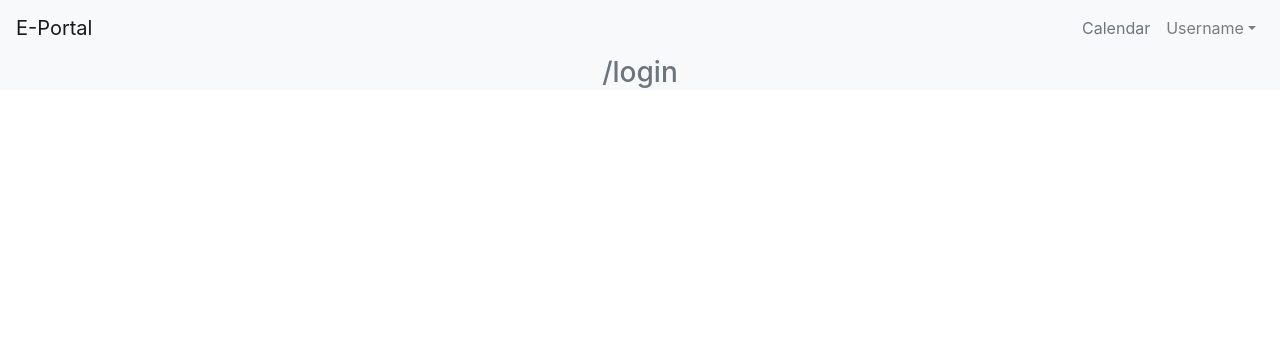
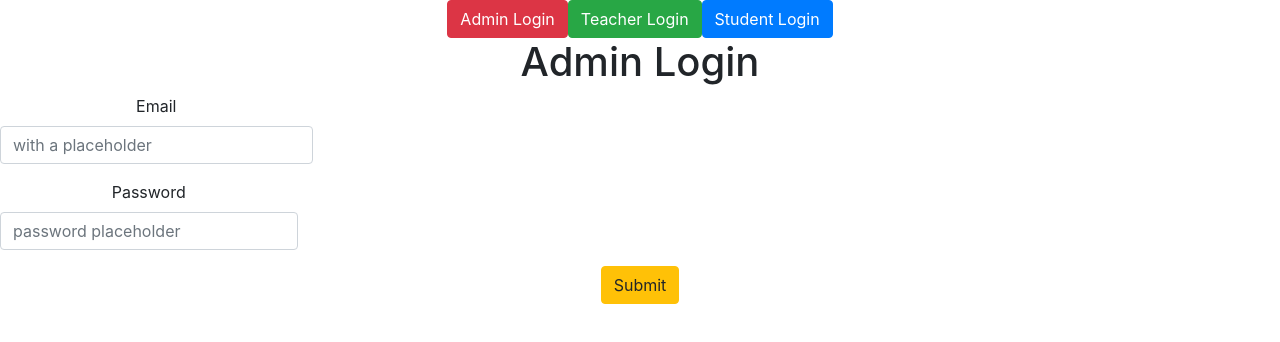
Before and after one commit to tankatiwari75/iw-acad-e-portal-fe, a React (Create React App) app: page /login in a window 1280 px wide. Shown: the top 342 px of the page. Built offline with nearby package versions, Linux system fonts and the light colour scheme.

Commit message:
build: added login ui for admin student and teacher

```diff
--- a/src/App.js
+++ b/src/App.js
@@ -15,10 +15,14 @@
 import Result from './Component/HomeContent/Result/Result';
 import Timetable from './Component/HomeContent/Timetable/Timetable';
 import Schedule from './Component/HomeContent/Schedule/Schedule';
+import Logout from "./Component/Content/Logout/Logout"
+import Login from "./Component/Content/Login/Login"
 
 // imported Profile
+const login = false;
 
 function App() {
+  if (login){
   return (
     <Router>
       <div className="App bg-light">
@@ -32,13 +36,26 @@
         <Route path='/result' component={Result}/>
         <Route path='/time-table' component={Timetable}/>
         <Route path='/schedule' component={Schedule}/>
+        <Route path='/logout' component={Logout}/>
         {/* This is for message */}
         {/* <Route path='/schedule' component={Schedule}/> */}
         {/* this is for message */}
       </div>
     </Router>
 
-  );
+  );}
+  else {
+    return(
+      <div>
+      <Router>
+
+      <Route path="/login" component={Login}>
+
+      </Route>
+    </Router>
+    </div>
+    )
+  }
 }
 
 export default App;
--- /dev/null
+++ b/src/Component/Content/Login/Login.jsx
@@ -0,0 +1,15 @@
+import React from 'react';
+import LoginHeader from "./LoginHeader/LoginHeader"
+import LoginBody from "./LoginBody/LoginBody"
+
+const Login = () => {
+
+    return (
+        <div className="">
+            <LoginHeader />
+            {/* <LoginBody /> */}
+        </div>
+    );
+};
+
+export default Login;
--- /dev/null
+++ b/src/Component/Content/Login/LoginBody/LoginBody.jsx
@@ -0,0 +1,32 @@
+import React from 'react';
+import {Form, Row, Col, FormGroup, Label, Input} from "reactstrap"
+
+const LoginBody = () => {
+  return (
+    <div>
+      <Form>
+        <Row form>
+          <Col md={3}>
+            <FormGroup>
+              <Label for="exampleEmail">Email</Label>
+              <Input
+                type="email"
+                name="email"
+                id="exampleEmail"
+                placeholder="with a placeholder"/>
+            </FormGroup>
+          </Col>
+          </Row>
+          <Row>
+          <Col md={3}>
+          <FormGroup>
+            <Label for="examplePassword">Password</Label>
+            <Input type="password" name="password" id="examplePassword" placeholder="password placeholder" />
+          </FormGroup>
+        </Col>
+        </Row>
+      </Form>
+    </div>
+    );
+  }
+  export default LoginBody;
--- /dev/null
+++ b/src/Component/Content/Login/LoginHeader/LoginHeader.jsx
@@ -0,0 +1,64 @@
+import React, {useState} from 'react';
+import {Button} from 'reactstrap';
+import {
+  Form,
+  Row,
+  Col,
+  FormGroup,
+  Label,
+  Input
+} from "reactstrap"
+
+const LoginHeader = () => {
+  const [checkUserType,
+    setCheckUserType] = useState("Admin");
+  console.log(checkUserType)
+
+  const adminlogin = (
+    <div>
+      <Form>
+        <Row form>
+          <Col md={3}>
+            <FormGroup>
+              <Label for="exampleEmail">Email</Label>
+              <Input
+                type="email"
+                name="email"
+                id="exampleEmail"
+                placeholder="with a placeholder"/>
+            </FormGroup>
+          </Col>
+        </Row>
+        <Row>
+          <Col md={3}>
+            <FormGroup>
+              <Label for="examplePassword">Password</Label>
+              <Input
+                type="password"
+                name="password"
+                id="examplePassword"
+                placeholder="password placeholder"/>
+            </FormGroup>
+          </Col>
+        </Row>
+      </Form>
+    </div>
+  )
+  const loginfunction =() =>{
+      console.log("Logged in with ", checkUserType)
+  }
+
+  return (
+    <div align="center">
+      <Button color="danger" onClick={() => setCheckUserType("Admin")}>Admin Login</Button>
+      <Button color="success" onClick={() => setCheckUserType("Teacher")}>Teacher Login</Button>
+      <Button color="primary" onClick={() => setCheckUserType("Student")}>Student Login</Button>
+      <h1>{checkUserType + " Login"}</h1>
+      {adminlogin}
+      <Button color="warning" onClick={loginfunction}>Submit</Button>
+    </div>
+
+  );
+};
+
+export default LoginHeader;
--- /dev/null
+++ b/src/Component/Content/Logout/Logout.jsx
@@ -0,0 +1,14 @@
+import React from 'react';
+
+const Logout = () => {
+    const location = () =>{
+        location.replace("https://www.w3schools.com")
+    }
+    return (
+        <div>
+            {location}
+        </div>
+    );
+};
+
+export default Logout;
--- a/src/Component/Navigationbar/navigationbar.jsx
+++ b/src/Component/Navigationbar/navigationbar.jsx
@@ -46,9 +46,11 @@
                   </DropdownItem>
 
                 </Link>
-                <DropdownItem>
-                  Logout
-                </DropdownItem>
+                <Link to='/logout'>
+                  <DropdownItem>
+                    Logout
+                  </DropdownItem>
+                </Link>
               </DropdownMenu>
             </UncontrolledDropdown>
           </Nav>
```
Also changed, not shown: src/Component/Content/Login/LoginBody/loginbody.css (added), src/Component/Content/Login/LoginHeader/loginheader.css (added), src/Component/Content/Login/login.css (added).
